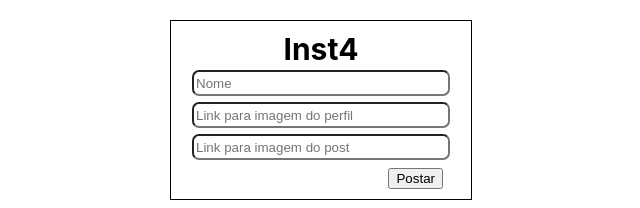
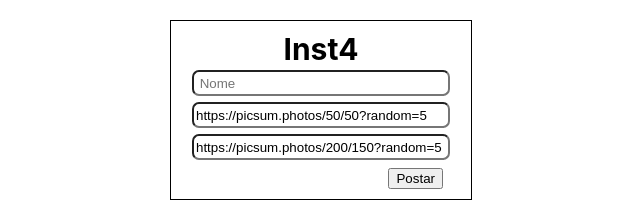
Before and after one commit to future4code/silveira-Lourenco-Souza, a React (Create React App) app in the folder modulo2/estados-insta4/insta4/: page / in a window 1280 px wide. Shown: the top 208 px of the page, without its empty margins (319-959 px from the left). Built offline with nearby package versions, Linux system fonts and the light colour scheme.

Commit message:
Seção publicar implementada com todas as funcionalidades

```diff
--- a/modulo2/estados-insta4/insta4/src/App.js
+++ b/modulo2/estados-insta4/insta4/src/App.js
@@ -47,12 +47,48 @@ class App extends React.Component {
 
   state = {
 
-  pessoas: [
-      { nome: 'Paulinha', fotoPerfil: 'https://picsum.photos/50/50?random=1', fotoPost: 'https://picsum.photos/200/150?random=1' },
-      { nome: 'Lourenço', fotoPerfil: 'https://picsum.photos/50/50?random=2', fotoPost: 'https://picsum.photos/200/150?random=2' },
-      { nome: 'José', fotoPerfil: 'https://picsum.photos/50/50?random=3', fotoPost: 'https://picsum.photos/200/150?random=3' }
+    pessoas: [
+        { nome: 'Paulinha', fotoPerfil: 'https://picsum.photos/50/50?random=1', fotoPost: 'https://picsum.photos/200/150?random=1' },
+        { nome: 'Lourenço', fotoPerfil: 'https://picsum.photos/50/50?random=2', fotoPost: 'https://picsum.photos/200/150?random=2' },
+        { nome: 'José', fotoPerfil: 'https://picsum.photos/50/50?random=3', fotoPost: 'https://picsum.photos/200/150?random=3' }
+      ],
 
-    ]
+    pessoasInputValorNome: '',
+    pessoasInputValorFotoPerfil: 'https://picsum.photos/50/50?random=5',
+    pessoasInputValorFotoPost: 'https://picsum.photos/200/150?random=5'
+  }
+
+  onChangeNomePessoas = (event) => {
+    this.setState({
+      pessoasInputValorNome: event.target.value
+    })
+  }
+
+  onChangeFotoPerfilPessoas = (event) => {
+    this.setState({
+      pessoasInputValorFotoPerfil: event.target.value
+    })
+  }
+
+  onChangeFotoPostPessoas = (event) => {
+    this.setState({
+      pessoasInputValorFotoPost: event.target.value
+    })
+  }
+
+  adicionar = () => {
+    const novoInput = {
+      nome: this.state.pessoasInputValorNome,
+      fotoPerfil: this.state.pessoasInputValorFotoPerfil,
+      fotoPost: this.state.pessoasInputValorFotoPost
+    }
+
+    const novoInputDef = [novoInput, ...this.state.pessoas]
+
+    this.setState({
+      pessoas: novoInputDef
+    })
+
   }
 
   render() {
@@ -72,11 +108,11 @@ class App extends React.Component {
 
         <MyDiv>
           <Myh2>Inst4</Myh2>
-          <MyInput type="text" placeholder='Nome' />
-          <MyInput type="text" placeholder='Link para imagem do perfil' />
-          <MyInput type="text" placeholder='Link para imagem do post' />
+          <MyInput type="text" placeholder=' Nome' onChange={this.onChangeNomePessoas} value={this.state.pessoasInputValorNome} />
+          <MyInput type="text" placeholder=' :Link para imagem do perfil' onChange={this.onChangeFotoPerfilPessoas} value={this.state.pessoasInputValorFotoPerfil} />
+          <MyInput type="text" placeholder=' :Link para imagem do post' onChange={this.onChangeFotoPostPessoas} value={this.state.pessoasInputValorFotoPost} />
 
-          <MyButton>Postar</MyButton>
+          <MyButton onClick={this.adicionar}>Postar</MyButton>
         </MyDiv>
 
         {pessoasNoPost}
```
